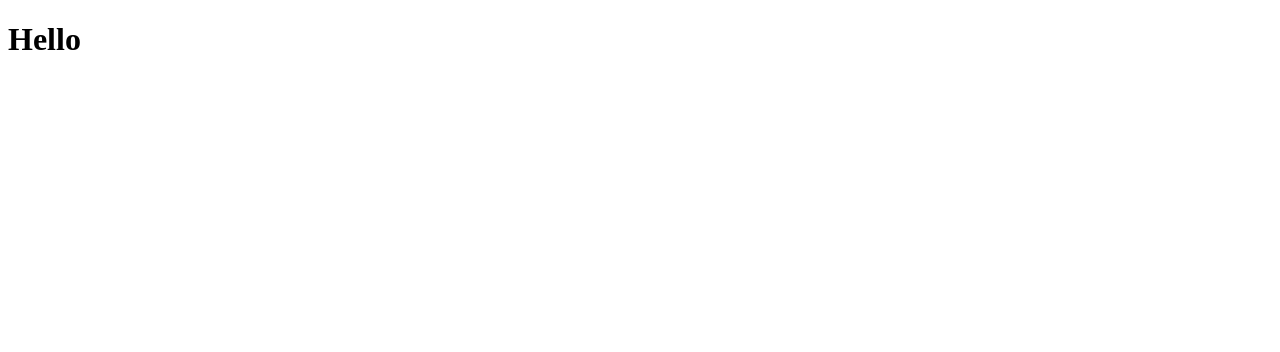
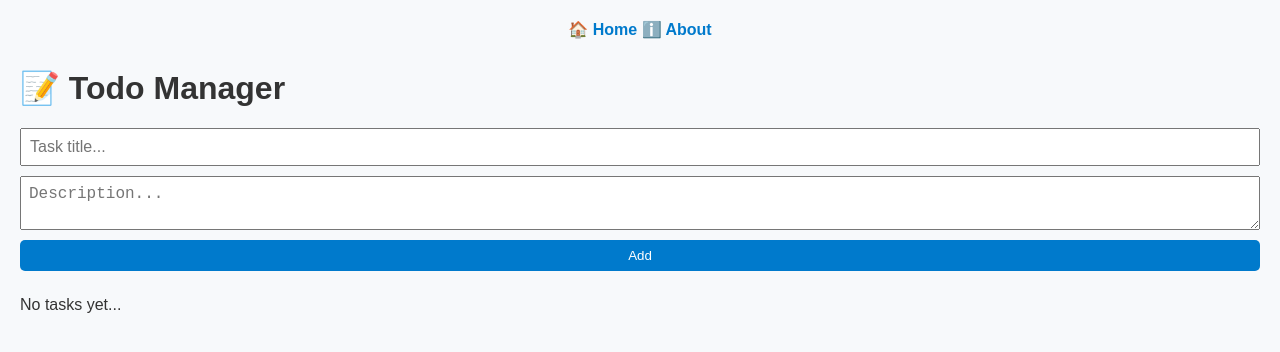
Before and after one commit to eugene-dev-kr/course-fe-pro, a React (Vite) app: page / in a window 1280 px wide. Shown: the top 352 px of the page. Built offline with nearby package versions, Linux system fonts and the light colour scheme.

Commit message:
Feat: Implemented Advanced Todo List with filters and task detailing.

```diff
--- a/src/App.jsx
+++ b/src/App.jsx
@@ -1,12 +1,27 @@
-import { useState } from 'react'
+import { BrowserRouter as Router, Routes, Route, Link } from "react-router-dom";
+import Home from "./pages/Home";
+import TaskDetails from "./pages/TaskDetails";
+import About from "./pages/About";
 
 function App() {
+  return (
+    <Router>
+      <header className="header">
+        <nav>
+          <Link to="/">🏠 Home </Link>
+          <Link to="/about">ℹ️ About</Link>
+        </nav>
+      </header>
 
-  return (
-    <>
-        <h1>Hello</h1>
-    </>
-  )
+      <main>
+        <Routes>
+          <Route path="/" element={<Home />} />
+          <Route path="/task/:id" element={<TaskDetails />} />
+          <Route path="/about" element={<About />} />
+        </Routes>
+      </main>
+    </Router>
+  );
 }
 
-export default App
+export default App;
--- a/src/components/TaskForm.jsx
+++ b/src/components/TaskForm.jsx
@@ -0,0 +1,33 @@
+import { useState } from "react";
+
+function TaskForm({ onAdd }) {
+  const [title, setTitle] = useState("");
+  const [description, setDescription] = useState("");
+
+  const handleSubmit = (e) => {
+    e.preventDefault();
+    if (!title.trim()) return;
+    onAdd({ title, description });
+    setTitle("");
+    setDescription("");
+  };
+
+  return (
+    <form onSubmit={handleSubmit} className="task-form">
+      <input
+        type="text"
+        placeholder="Task title..."
+        value={title}
+        onChange={(e) => setTitle(e.target.value)}
+      />
+      <textarea
+        placeholder="Description..."
+        value={description}
+        onChange={(e) => setDescription(e.target.value)}
+      />
+      <button type="submit">Add</button>
+    </form>
+  );
+}
+
+export default TaskForm;
--- a/src/components/TaskItem.jsx
+++ b/src/components/TaskItem.jsx
@@ -0,0 +1,52 @@
+import { Link } from "react-router-dom";
+import { useState } from "react";
+
+function TaskItem({ task, onDelete, onToggle, onUpdate }) {
+  const [isEditing, setIsEditing] = useState(false);
+  const [editTitle, setEditTitle] = useState(task.title);
+  const [editDesc, setEditDesc] = useState(task.description);
+
+  const handleSave = () => {
+    onUpdate({ ...task, title: editTitle, description: editDesc });
+    setIsEditing(false);
+  };
+
+  return (
+    <div className={`task-item ${task.status}`}>
+      {isEditing ? (
+        <>
+          <input
+            value={editTitle}
+            onChange={(e) => setEditTitle(e.target.value)}
+          />
+          <textarea
+            value={editDesc}
+            onChange={(e) => setEditDesc(e.target.value)}
+          />
+          <button onClick={handleSave}>💾 Save</button>
+        </>
+      ) : (
+        <>
+          <h3>
+            {task.title}{" "}
+            <span className="status">
+              [{task.status === "completed" ? "✅" : "⏳"}]
+            </span>
+          </h3>
+          <p>{task.description}</p>
+          <p className="date">🕒 {task.createdAt}</p>
+          <div className="actions">
+            <button onClick={() => onToggle(task.id)}>
+              {task.status === "completed" ? "↩️ Undo" : "✅ Complete"}
+            </button>
+            <button onClick={() => setIsEditing(true)}>✏️ Edit</button>
+            <button onClick={() => onDelete(task.id)}>🗑️ Delete</button>
+            <Link to={`/task/${task.id}`}>🔍 Details</Link>
+          </div>
+        </>
+      )}
+    </div>
+  );
+}
+
+export default TaskItem;
--- a/src/components/TaskList.jsx
+++ b/src/components/TaskList.jsx
@@ -0,0 +1,21 @@
+import TaskItem from "./TaskItem";
+
+function TaskList({ tasks, onDelete, onToggle, onUpdate }) {
+  if (!tasks.length) return <p>No tasks yet...</p>;
+
+  return (
+    <div className="task-list">
+      {tasks.map((task) => (
+        <TaskItem
+          key={task.id}
+          task={task}
+          onDelete={onDelete}
+          onToggle={onToggle}
+          onUpdate={onUpdate}
+        />
+      ))}
+    </div>
+  );
+}
+
+export default TaskList;
--- /dev/null
+++ b/src/main.css
@@ -0,0 +1,103 @@
+body {
+  font-family: Arial, sans-serif;
+  background: #f7f9fb;
+  color: #333;
+  margin: 0;
+  padding: 20px;
+}
+
+.header {
+  display: flex;
+  justify-content: center;
+  gap: 30px;
+  margin-bottom: 30px;
+}
+
+.header a {
+  text-decoration: none;
+  color: #007acc;
+  font-weight: bold;
+}
+
+.header a:hover {
+  text-decoration: underline;
+}
+
+.task-form {
+  display: flex;
+  flex-direction: column;
+  gap: 10px;
+  margin-bottom: 25px;
+}
+
+.task-form input,
+.task-form textarea {
+  padding: 8px;
+  font-size: 16px;
+}
+
+.task-form button {
+  background: #007acc;
+  color: white;
+  border: none;
+  padding: 8px 12px;
+  cursor: pointer;
+  border-radius: 5px;
+}
+
+.task-list {
+  display: flex;
+  flex-direction: column;
+  gap: 15px;
+}
+
+.task-item {
+  background: white;
+  padding: 15px;
+  border-radius: 8px;
+  box-shadow: 0 2px 4px rgba(0, 0, 0, 0.1);
+}
+
+.task-item.completed {
+  opacity: 0.7;
+  text-decoration: line-through;
+}
+
+.actions {
+  display: flex;
+  gap: 10px;
+  margin-top: 10px;
+}
+
+.actions button,
+.actions a {
+  background: #eee;
+  border: none;
+  padding: 6px 10px;
+  cursor: pointer;
+  border-radius: 5px;
+  text-decoration: none;
+  color: #333;
+}
+
+.actions button:hover,
+.actions a:hover {
+  background: #ddd;
+}
+
+.task-details {
+  background: white;
+  padding: 20px;
+  border-radius: 10px;
+}
+
+.task-details a {
+  display: inline-block;
+  margin-top: 15px;
+  color: #007acc;
+  text-decoration: none;
+}
+
+.task-details a:hover {
+  text-decoration: underline;
+}
--- a/src/pages/About.jsx
+++ b/src/pages/About.jsx
@@ -0,0 +1,12 @@
+function About() {
+  return (
+    <div className="about">
+      <h1>About Todo Manager</h1>
+      <p>
+        Advanced Todo List з фільтрами і деталізацією задач.
+      </p>
+    </div>
+  );
+}
+
+export default About;
--- a/src/pages/Home.jsx
+++ b/src/pages/Home.jsx
@@ -0,0 +1,59 @@
+import { useEffect, useState } from "react";
+import TaskList from "../components/TaskList";
+import TaskForm from "../components/TaskForm";
+
+function Home() {
+  const [tasks, setTasks] = useState(() => {
+    const saved = localStorage.getItem("tasks");
+    return saved ? JSON.parse(saved) : [];
+  });
+
+  useEffect(() => {
+    localStorage.setItem("tasks", JSON.stringify(tasks));
+  }, [tasks]);
+
+  const addTask = (task) => {
+    setTasks([
+      ...tasks,
+      {
+        ...task,
+        id: Date.now(),
+        status: "active",
+        createdAt: new Date().toLocaleString(),
+      },
+    ]);
+  };
+
+  const deleteTask = (id) => {
+    setTasks(tasks.filter((t) => t.id !== id));
+  };
+
+  const toggleStatus = (id) => {
+    setTasks(
+      tasks.map((t) =>
+        t.id === id
+          ? { ...t, status: t.status === "active" ? "completed" : "active" }
+          : t
+      )
+    );
+  };
+
+  const updateTask = (updatedTask) => {
+    setTasks(tasks.map((t) => (t.id === updatedTask.id ? updatedTask : t)));
+  };
+
+  return (
+    <div className="home">
+      <h1>📝 Todo Manager</h1>
+      <TaskForm onAdd={addTask} />
+      <TaskList
+        tasks={tasks}
+        onDelete={deleteTask}
+        onToggle={toggleStatus}
+        onUpdate={updateTask}
+      />
+    </div>
+  );
+}
+
+export default Home;
--- a/src/pages/TaskDetails.jsx
+++ b/src/pages/TaskDetails.jsx
@@ -0,0 +1,27 @@
+import { useParams, Link } from "react-router-dom";
+import { useEffect, useState } from "react";
+
+function TaskDetails() {
+  const { id } = useParams();
+  const [task, setTask] = useState(null);
+
+  useEffect(() => {
+    const saved = JSON.parse(localStorage.getItem("tasks")) || [];
+    const found = saved.find((t) => t.id === Number(id));
+    setTask(found);
+  }, [id]);
+
+  if (!task) return <p>Task not found</p>;
+
+  return (
+    <div className="task-details">
+      <h2>{task.title}</h2>
+      <p>{task.description}</p>
+      <p>Status: {task.status}</p>
+      <p>Created at: {task.createdAt}</p>
+      <Link to="/">⬅️ Back</Link>
+    </div>
+  );
+}
+
+export default TaskDetails;
```
Also changed, not shown: src/main.jsx (+8 -7 lines).
